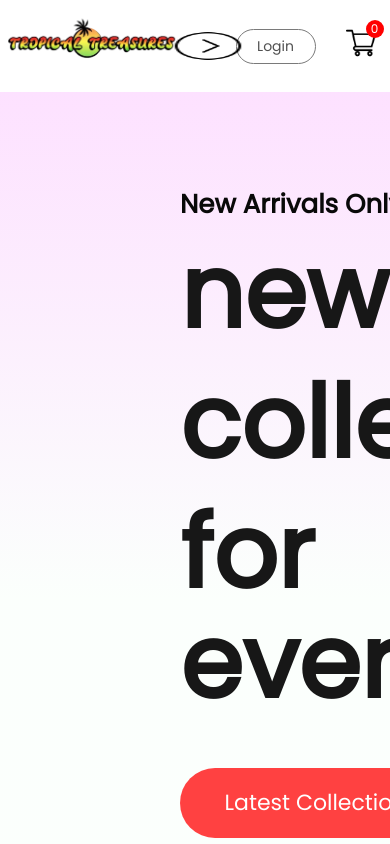
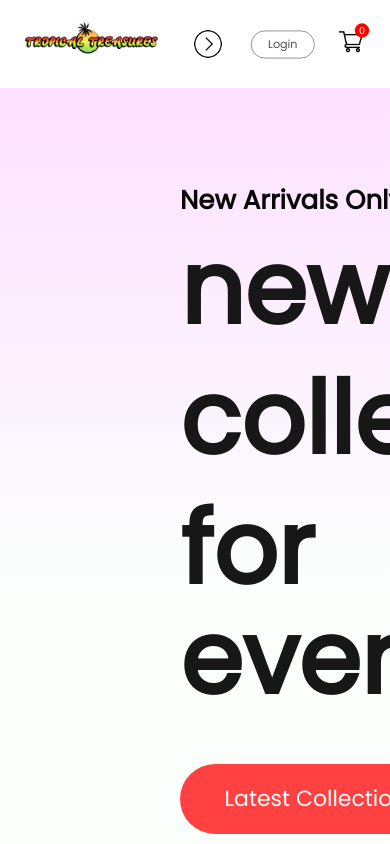
Before and after one commit to Aqueous20/Tropical-Treasures, a React (Create React App) app in the folder tropicaltreasures/: page / in a window 390 px wide. Shown: the top 844 px of the page. Built offline with nearby package versions, Linux system fonts and the light colour scheme.

Commit message:
updated Navbar.css
Completed the responsiveness of the navbar on multiple device screens

```diff
--- a/tropicaltreasures/src/components/NavBar/NavBar.css
+++ b/tropicaltreasures/src/components/NavBar/NavBar.css
@@ -3,6 +3,7 @@
   justify-content: space-around;
   padding: 16px;
   box-shadow: 0 1px 3px -2px #000000;
+  align-items: center;
 }
 
 .nav_img {
@@ -150,6 +151,25 @@
   }
   .nav_menu-visible{
     display: flex;
-
+    margin-top: 20px;
+  }
+  .nav_dropdown.open{
+    transform: rotate(90deg);
   }
 }
+@media(max-width: 500px){
+  .navbar{
+    padding: 8px 0px;
+    gap: 0;
+  }
+  .nav_logo{
+    transform: scale(0.8);
+  }
+  .nav_menu{
+    height: 70px;
+    top: 50px;
+  }
+  .nav_login-cart{
+    transform: scale(0.8);
+  }
+}
```
